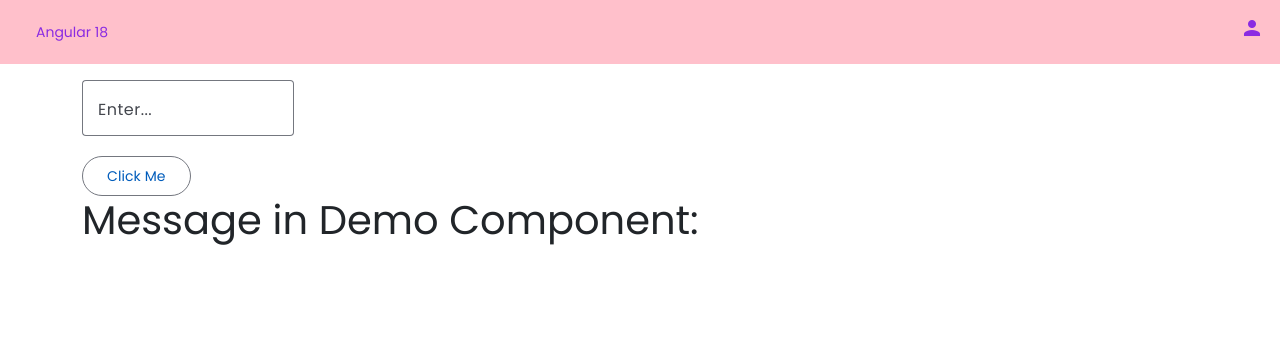
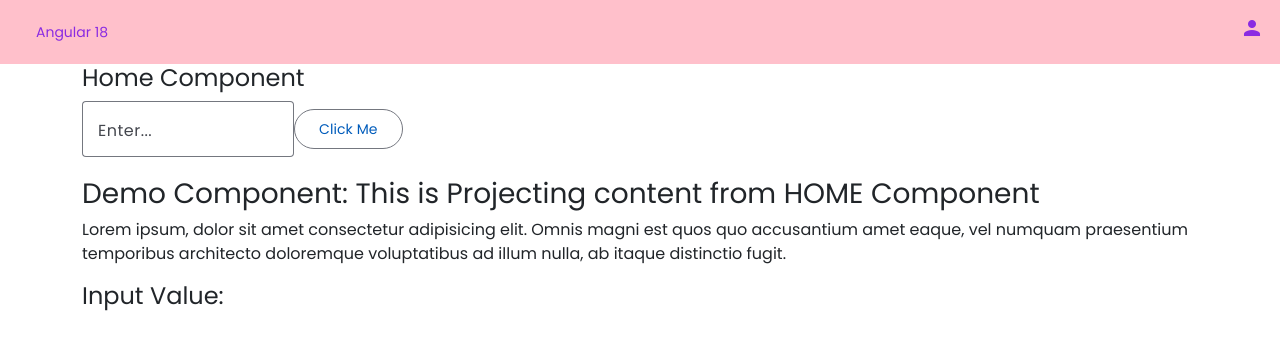
Before and after one commit to SatishKonduru/batch26Angular18Core, an Angular app: page /#/home in a window 1280 px wide. Shown: the top 350 px of the page. Built offline with nearby package versions, Linux system fonts and the light colour scheme.

Commit message:
AfterContentInit(), AfterContentChecked(), AfterViewInit(), AfterViewChecked()

```diff
--- a/src/app/components/demo/demo.component.html
+++ b/src/app/components/demo/demo.component.html
@@ -1,6 +1,8 @@
-<h1>Message in Demo Component: {{message}}</h1>
+<!-- <h1>Message in Demo Component: {{message}}</h1> -->
 
 <!-- <h1 #myMessage> Message in Demo : {{message}}</h1> -->
  <!-- @for(msg of message; track msg){
     <h1>Message in Demo Component: {{message}}</h1>
  } -->
+
+<ng-content></ng-content>
--- a/src/app/components/demo/demo.component.ts
+++ b/src/app/components/demo/demo.component.ts
@@ -1,4 +1,5 @@
-import { Component, ElementRef, Input, OnChanges, OnInit, SimpleChanges, ViewChild } from '@angular/core';
+import { AfterContentInit, Component, ContentChild, DoCheck, ElementRef, Input, OnChanges, OnInit, SimpleChanges, ViewChild } from '@angular/core';
+import { DocumentHighlights } from 'typescript';
 
 @Component({
   selector: 'app-demo',
@@ -7,9 +8,11 @@ import { Component, ElementRef, Input, OnChanges, OnInit, SimpleChanges, ViewChi
   templateUrl: './demo.component.html',
   styleUrl: './demo.component.css'
 })
-export class DemoComponent implements OnChanges, OnInit{
-@ViewChild('myMessage') myMessage: ElementRef
-@Input()  message : any
+export class DemoComponent implements OnChanges, OnInit, DoCheck, AfterContentInit{
+@ContentChild('para') paragraph : ElementRef
+
+// @ViewChild('myMessage') myMessage: ElementRef
+// @Input()  message : any
 //  constructor(){
 //   console.log("Demo Component Constructor Called.")
 //   console.log("Message Value in Demo Constructor: ", this.message)
@@ -26,6 +29,15 @@ ngOnInit(): void {
   // console.log("MyMessage value in Demo's OnInit: ", this.myMessage.nativeElement.innerHTML)
 }
 
+ngDoCheck(): void {
+  // console.log("In Demo's DoCheck value of paragraph: ", this.paragraph)
+}
+
+ngAfterContentInit(): void {
+  console.log("Demo's ngAfterContentInit called....")
+  console.log("In Demo's AfterContentInit value of paragaraph: ", this.paragraph.nativeElement)
+}
+
 
 
 }
--- a/src/app/components/home/home.component.html
+++ b/src/app/components/home/home.component.html
@@ -20,7 +20,7 @@
     </section>
 </div>
  -->
-<div class="container">
+<!-- <div class="container">
     <div class="mt-3">
         <mat-form-field appearance="outline">
             <mat-label>Enter...</mat-label>
@@ -33,3 +33,22 @@
 
     <app-demo [message]="inputValue"></app-demo>
 </div>
+ -->
+
+<div class="container">
+    <h4>Home Component</h4>
+
+    <mat-form-field appearance="outline">
+        <mat-label>Enter...  </mat-label>
+        <input matInput #input>
+    </mat-form-field>
+    <button mat-stroked-button (click)="onClick(input.value)">Click Me</button>
+
+
+
+    <app-demo>
+        <h3>Demo Component: This is Projecting content from HOME Component</h3>
+        <p #para>Lorem ipsum, dolor sit amet consectetur adipisicing elit. Omnis magni est quos quo accusantium amet eaque, vel numquam praesentium temporibus architecto doloremque voluptatibus ad illum nulla, ab itaque distinctio fugit.</p>
+        <h4> Input Value: {{inputValue}}</h4>
+    </app-demo>
+</div>
--- a/src/app/components/home/home.component.ts
+++ b/src/app/components/home/home.component.ts
@@ -36,6 +36,6 @@ export class HomeComponent implements OnChanges, OnInit, DoCheck{
   }
 
   ngDoCheck(): void {
-    console.log("Home DoCheck called...")
+    // console.log("Home DoCheck called...")
   }
 }
```
